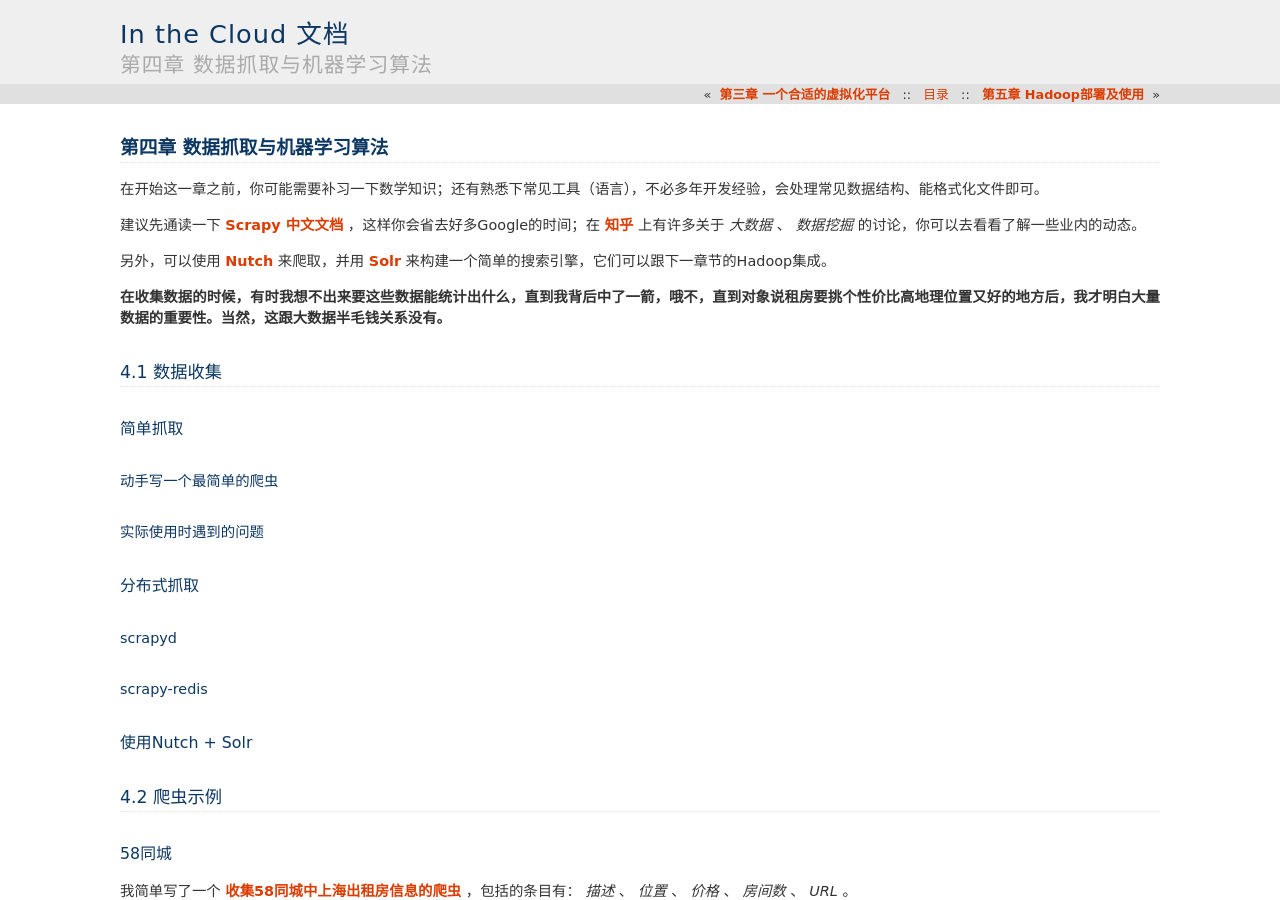
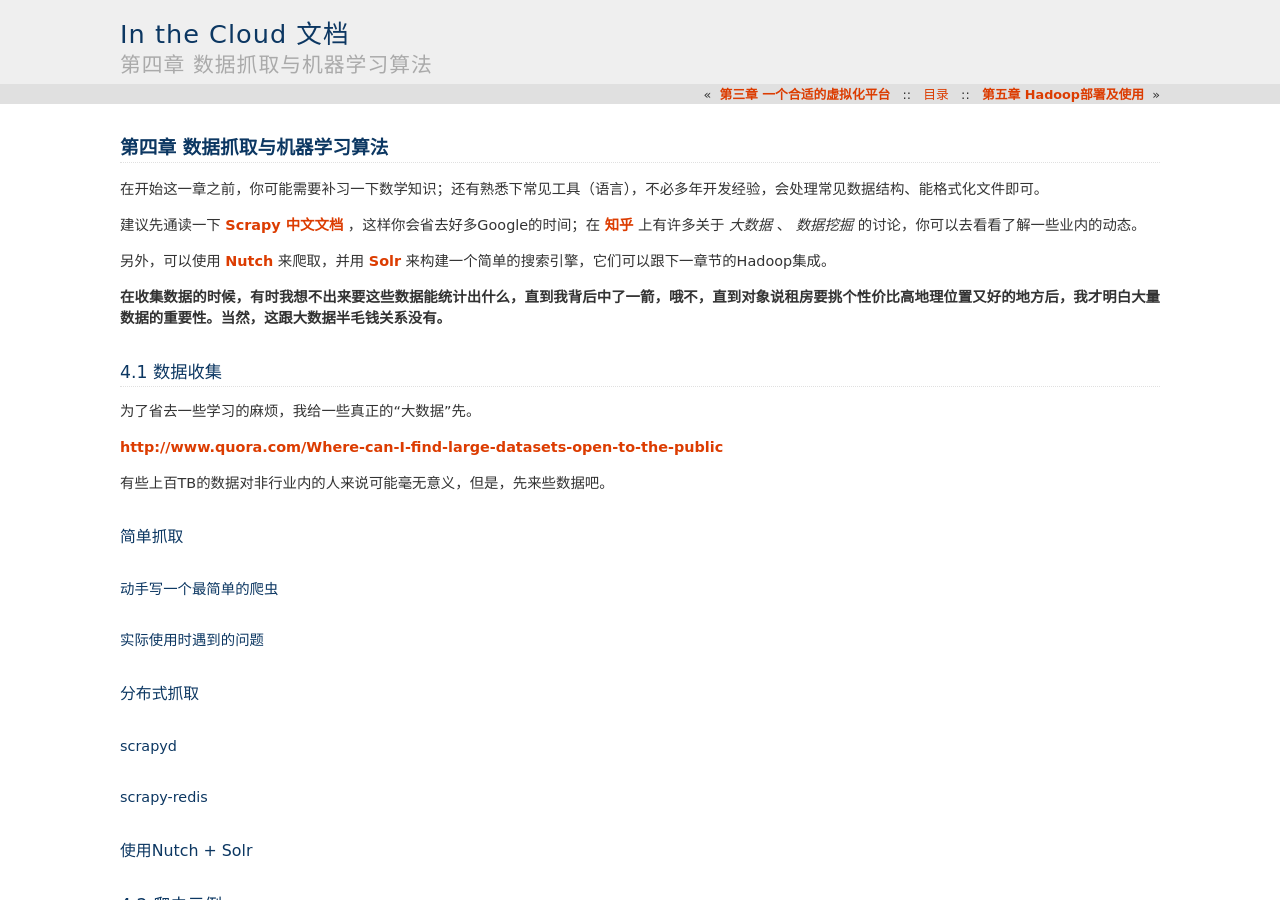
Before and after one commit to lofyer/InTheCloud, a Sphinx documentation site: the page built from source/posts/ch04.rst, in a window 1280 px wide and 900 px high. Built offline with Sphinx 7.4.7, drawn with Linux system fonts in a browser that asks for light colours; formulas are drawn with MathJax 3.

Commit message:
add Quora data

```diff
--- a/source/posts/ch04.rst
+++ b/source/posts/ch04.rst
@@ -12,6 +12,12 @@
 
 4.1 数据收集
 -------------
+
+为了省去一些学习的麻烦，我给一些真正的“大数据”先。
+
+http://www.quora.com/Where-can-I-find-large-datasets-open-to-the-public
+
+有些上百TB的数据对非行业内的人来说可能毫无意义，但是，先来些数据吧。
 
 简单抓取
 ~~~~~~~~
```
